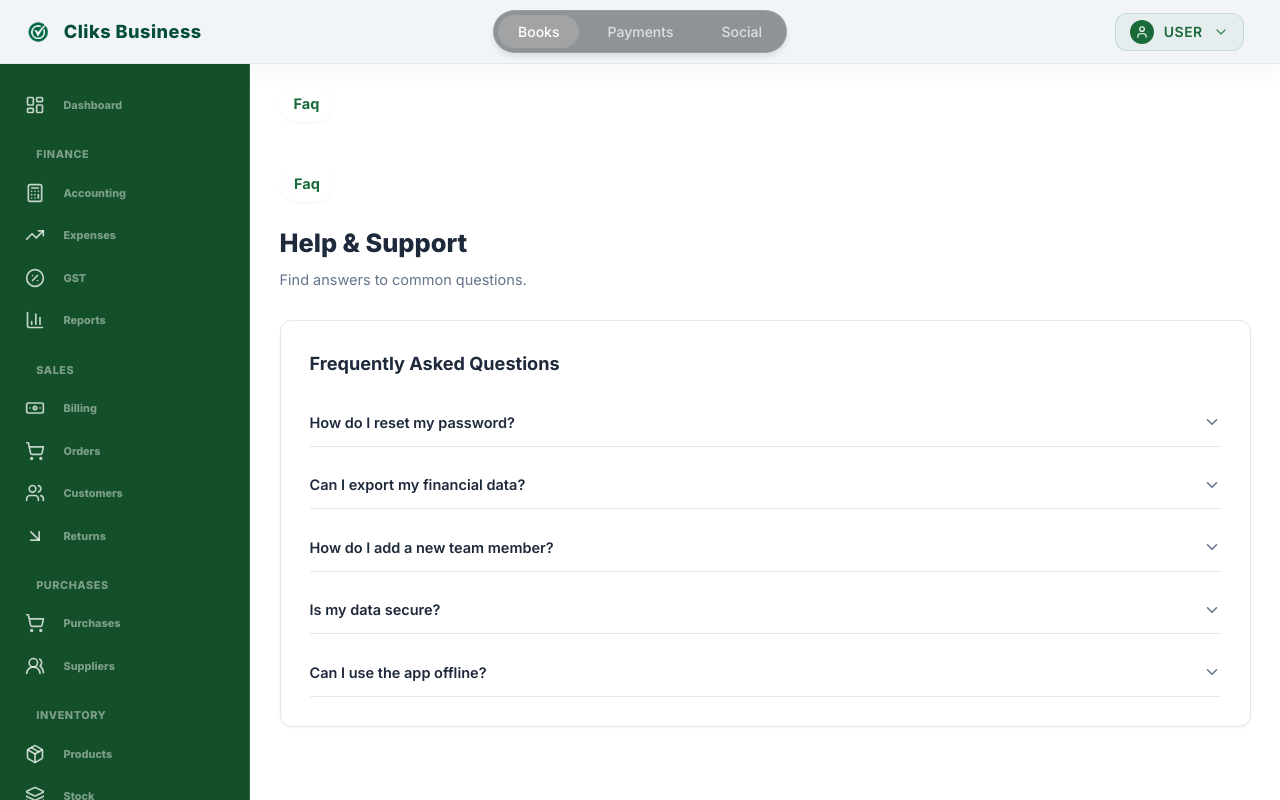
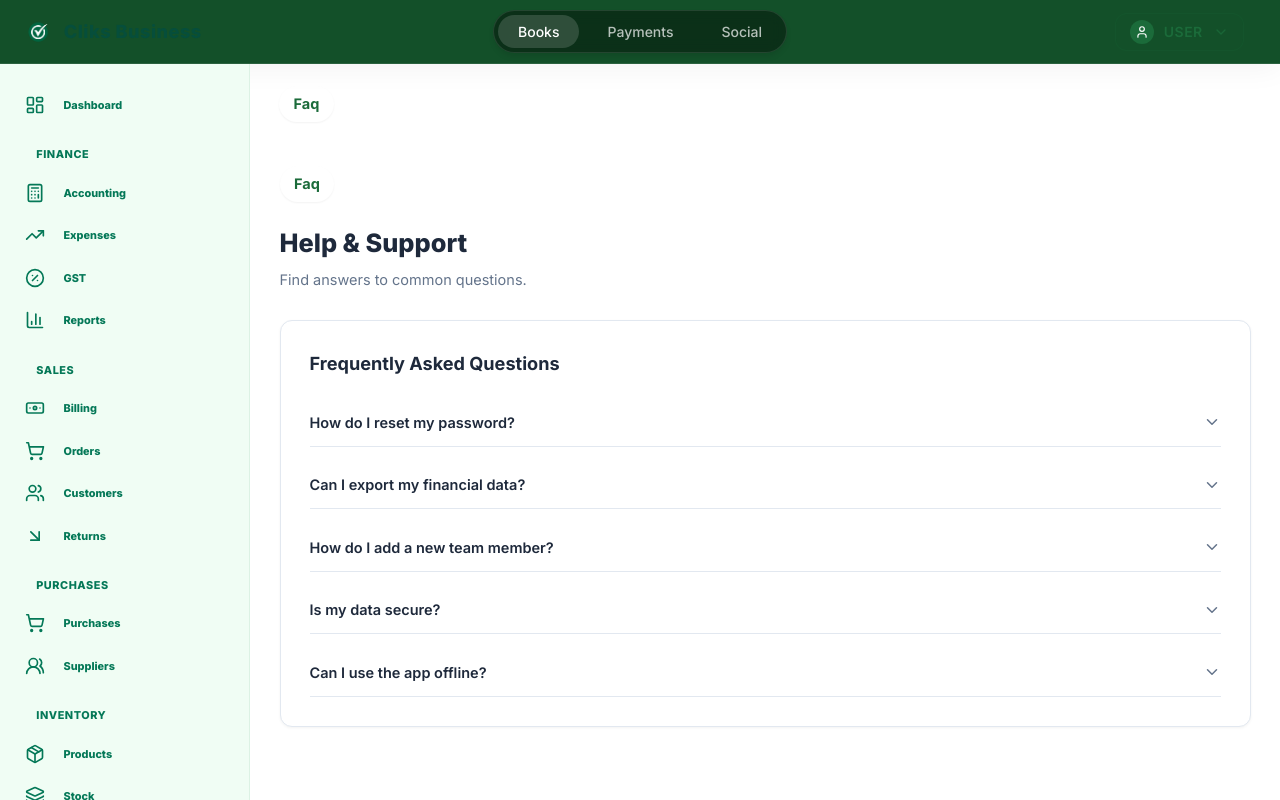
Before and after one commit to betasoftnet-png/CLIKS-BUS-FE, a React (Vite) app: page /faq in a window 1280 px wide. Built offline with nearby package versions, Linux system fonts and the light colour scheme; no server answers; sample sign-in values are in the browser's storage.

Commit message:
style: refactor sidebar and topbar color themes for improved contrast and layout coherence

```diff
--- a/src/App.css
+++ b/src/App.css
@@ -2,8 +2,8 @@
 
 .sidebar {
     width: 180px;
-    background: #135029 !important;
-    border-right: 1px solid rgba(255, 255, 255, 0.1) !important;
+    background: #f0fdf4 !important;
+    border-right: 1px solid #DCF2E4 !important;
     display: flex;
     flex-direction: column;
     position: sticky;
@@ -22,13 +22,13 @@
     align-items: center;
     gap: 0.75rem;
     padding: 0 1.5rem;
-    border-bottom: 1px solid rgba(255, 255, 255, 0.1) !important;
+    border-bottom: 1px solid #DCF2E4 !important;
 }
 
 .app-title {
-    font-weight: 700;
+    font-weight: 800;
     font-size: 1.25rem;
-    color: #FFFFFF !important;
+    color: #135029 !important;
 }
 
 .sidebar-nav {
@@ -41,7 +41,7 @@
 }
 
 .sidebar-nav div {
-    color: rgba(255, 255, 255, 0.45) !important;
+    color: #047857 !important;
     font-weight: 800 !important;
     font-size: 0.75rem !important;
 }
@@ -51,7 +51,7 @@
     width: 100%;
     padding: 0.65rem 0.75rem;
     border-radius: 8px;
-    color: rgba(255, 255, 255, 0.75) !important;
+    color: #1E293B !important;
     font-weight: 500;
     transition: all 0.2s;
     display: flex;
@@ -67,28 +67,28 @@
 }
 
 .sidebar-item svg {
-    color: rgba(255, 255, 255, 0.75) !important;
+    color: #047857 !important;
     transition: color 0.2s ease;
 }
 
 .sidebar-item:hover {
-    background-color: rgba(255, 255, 255, 0.08) !important;
-    color: #FFFFFF !important;
+    background-color: #DCF2E4 !important;
+    color: #135029 !important;
 }
 
 .sidebar-item:hover svg {
-    color: #FFFFFF !important;
+    color: #135029 !important;
 }
 
 .sidebar-item.active {
-    background-color: rgba(255, 255, 255, 0.15) !important;
-    color: #FFFFFF !important;
+    background-color: #DCF2E4 !important;
+    color: #135029 !important;
     font-weight: 700;
     box-shadow: none !important;
 }
 
 .sidebar-item.active svg {
-    color: #FFFFFF !important;
+    color: #135029 !important;
 }
 
 /* Tree View Subgroup */
@@ -782,15 +782,15 @@
 /* Topbar Styles */
 .topbar {
     height: 64px;
-    background: #F1F5F9;
-    border-bottom: 1px solid #E2E8F0;
+    background: #135029 !important;
+    border-bottom: 1px solid rgba(255, 255, 255, 0.1) !important;
     display: flex;
     align-items: center;
     justify-content: space-between;
     padding: 0 1.5rem;
     z-index: 20;
     position: relative;
-    color: #1E293B;
+    color: #FFFFFF !important;
     box-shadow: 0 4px 30px rgba(0, 0, 0, 0.05);
 }
 
@@ -837,7 +837,7 @@
 .hamburger span {
     width: 100%;
     height: 3px;
-    background: #1B6B3A;
+    background: #FFFFFF !important;
     border-radius: 10px;
     transition: all 0.3s linear;
     position: relative;
@@ -909,7 +909,7 @@
 
 .nav-link {
     font-weight: 500;
-    color: #F0FDF4;
+    color: rgba(255, 255, 255, 0.8) !important;
     font-size: 0.95rem;
     padding: 0.5rem 1.25rem;
     border-radius: 9999px;
@@ -921,13 +921,13 @@
 }
 
 .nav-link:hover {
-    color: white;
+    color: white !important;
     background: rgba(255, 255, 255, 0.1);
 }
 
 .nav-link.active {
-    background-color: #F0FDF4;
-    color: #1B6B3A;
+    background-color: #F0FDF4 !important;
+    color: #135029 !important;
     font-weight: 600;
     box-shadow: 0 2px 4px rgba(0, 0, 0, 0.1);
 }
@@ -940,14 +940,14 @@
 
 .topbar-profile {
     margin-left: 0.5rem;
-    background: #F1F5F9;
-    color: #1E293B;
+    background: rgba(255, 255, 255, 0.1) !important;
+    color: #FFFFFF !important;
     padding: 4px 12px 4px 4px;
     border-radius: 99px;
 }
 
 .topbar-profile:hover {
-    background: #E2E8F0;
+    background: rgba(255, 255, 255, 0.18) !important;
 }
 
 .topbar input {
@@ -955,12 +955,12 @@
 }
 
 .topbar .icon-btn {
-    color: #1B6B3A;
+    color: rgba(255, 255, 255, 0.8) !important;
 }
 
 .topbar .icon-btn:hover {
-    background: #F1F5F9;
-    color: #064E3B;
+    background: rgba(255, 255, 255, 0.1) !important;
+    color: #FFFFFF !important;
 }
 
 /* Sidebar Adjustments for new layout */
```
